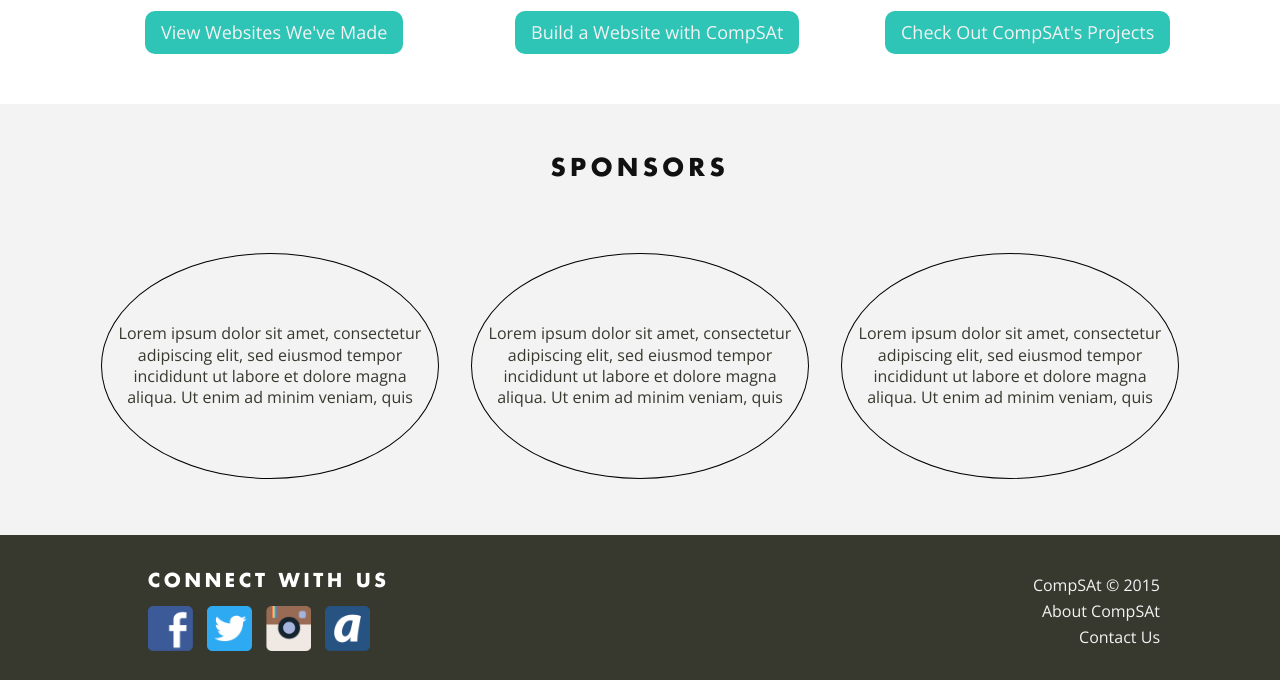
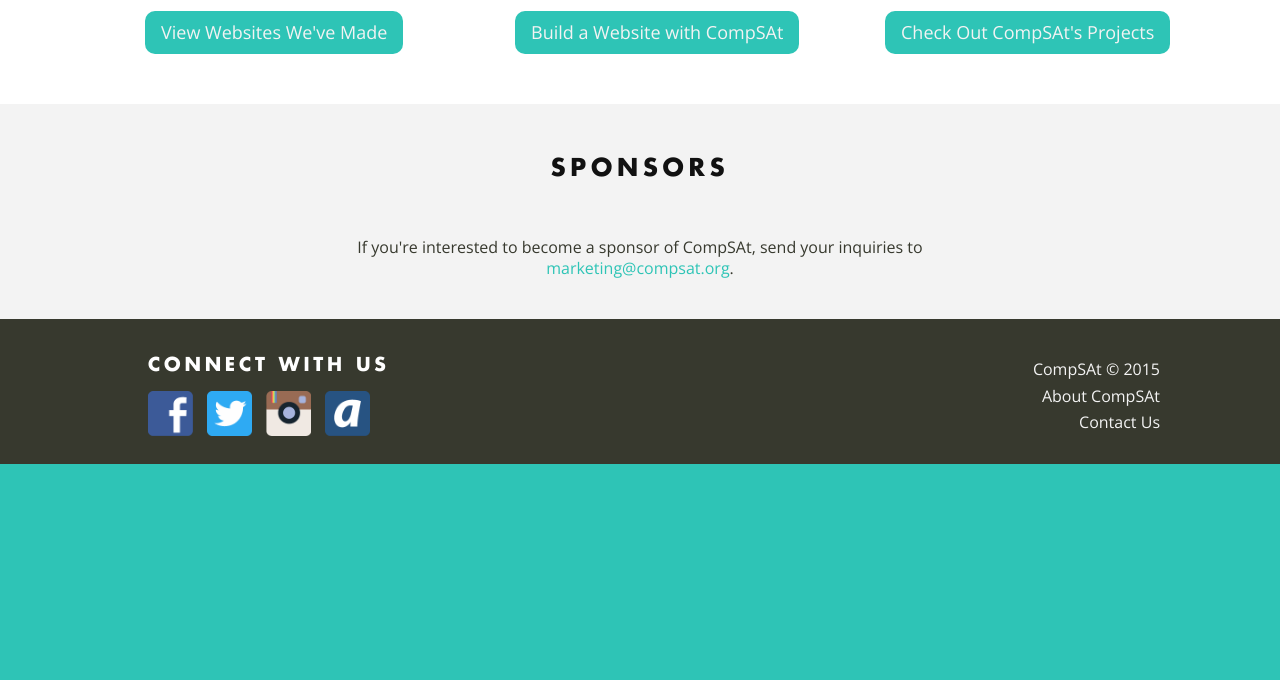
Before and after one commit to RIanDeLaCruz/CompSite2015-2016, a PHP site: page / in a window 1280 px wide. Shown: the part 1430-2110 px from the top of the page. After the commit the page ends 1894 px from the top, so only its background shows below. Run offline with PHP 8.4, Linux system fonts and the light colour scheme.

Commit message:
Added text to Sponsors, while there are no images yet

```diff
--- a/css/style.css
+++ b/css/style.css
@@ -560,8 +560,17 @@ div#head_content.home {
 		background-color: #30A2BF;
 	}
 
-#sponsors_div {
-	/*padding: 4em 1em;*/
+#sponsors_div .info-text {
+	margin: 0 auto;
+	width: 60%;
+}
+
+#sponsors_div a {
+	color: #2EC4B6;
+}
+
+#sponsors_div a:hover {
+	color: #19647E;
 }
 
 #sponsors_div {	background-color: #F3F3F3; }
--- a/index.php
+++ b/index.php
@@ -61,9 +61,9 @@
 			<div class="content_div" id="sponsors_div">
 				<h2>SPONSORS</h2>
 				<div class="flex-container">
-					<div class="circle"><p>Lorem ipsum dolor sit amet, consectetur adipiscing elit, sed eiusmod tempor incididunt ut labore et dolore magna aliqua. Ut enim ad minim veniam, quis</p></div>
-					<div class="circle"><p>Lorem ipsum dolor sit amet, consectetur adipiscing elit, sed eiusmod tempor incididunt ut labore et dolore magna aliqua. Ut enim ad minim veniam, quis</p></div>
-					<div class="circle"><p>Lorem ipsum dolor sit amet, consectetur adipiscing elit, sed eiusmod tempor incididunt ut labore et dolore magna aliqua. Ut enim ad minim veniam, quis</p></div>
+					<div class="info-text">
+						<p>If you're interested to become a sponsor of CompSAt, send your inquiries to <a href="mailto:marketing@compsat.org">marketing@compsat.org</a>.</p>
+					</div>
 				</div>
 			</div>
 		</main>
```
